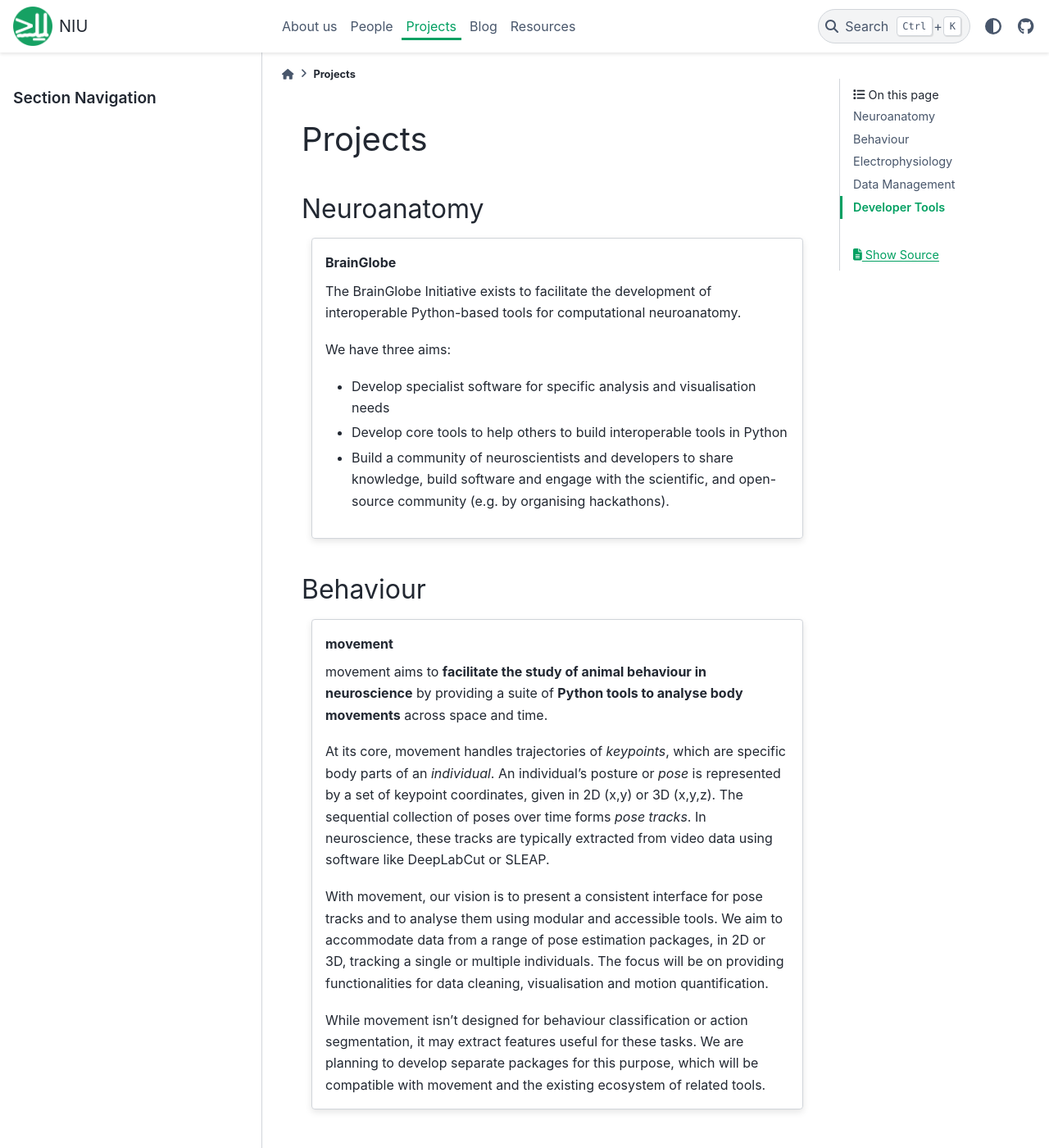
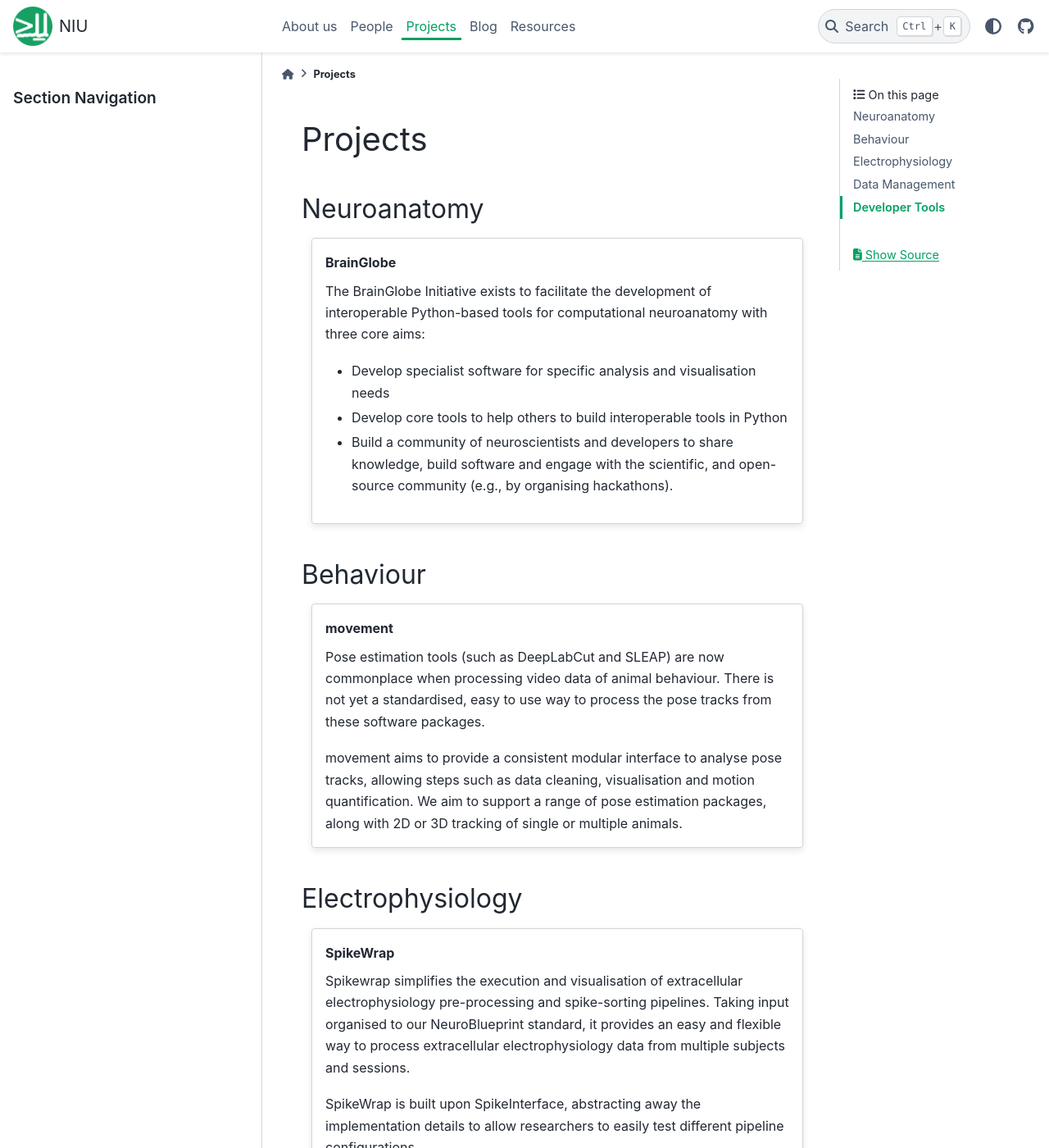
Before and after one commit to neuroinformatics-unit/neuroinformatics-unit.github.io, a Sphinx documentation site: the page built from docs/source/projects.md, in a window 1280 px wide and 1400 px high. Shown: the whole window at 82% size. Built offline with Sphinx 7.4.7 and the PyData theme 0.15.4, drawn with Linux system fonts in a browser that asks for light colours; some of the changed text lies outside the part shown.

Commit message:
Make project descriptions higher level

```diff
--- a/docs/source/projects.md
+++ b/docs/source/projects.md
@@ -5,13 +5,13 @@
 :::{grid-item-card} BrainGlobe
 :link: https://brainglobe.info/
 
-The BrainGlobe Initiative exists to facilitate the development of interoperable Python-based tools for computational neuroanatomy.
-
-We have three aims:
+The BrainGlobe Initiative exists to facilitate the development of interoperable Python-based tools for computational
+neuroanatomy with three core aims:
 
 * Develop specialist software for specific analysis and visualisation needs
 * Develop core tools to help others to build interoperable tools in Python
-* Build a community of neuroscientists and developers to share knowledge, build software and engage with the scientific, and open-source community (e.g. by organising hackathons).
+* Build a community of neuroscientists and developers to share knowledge, build software and engage with the scientific,
+and open-source community (e.g., by organising hackathons).
 :::
 ::::
 
@@ -21,13 +21,13 @@ We have three aims:
 :::{grid-item-card} movement
 :link: https://movement.neuroinformatics.dev/
 
-movement aims to **facilitate the study of animal behaviour in neuroscience** by providing a suite of **Python tools to analyse body movements** across space and time.
+Pose estimation tools (such as DeepLabCut and SLEAP) are now commonplace when processing video data of animal
+behaviour. There is not yet a standardised, easy to use way to process the pose tracks from these software packages.
 
-At its core, movement handles trajectories of *keypoints*, which are specific body parts of an *individual*. An individual's posture or *pose* is represented by a set of keypoint coordinates, given in 2D (x,y) or 3D (x,y,z). The sequential collection of poses over time forms *pose tracks*. In neuroscience, these tracks are typically extracted from video data using software like DeepLabCut or SLEAP.
+movement aims to provide a consistent modular interface to analyse pose tracks, allowing steps such as data cleaning,
+visualisation and motion quantification. We aim to support a range of pose estimation packages, along with 2D or 3D
+tracking of single or multiple animals.
 
-With movement, our vision is to present a consistent interface for pose tracks and to analyse them using modular and accessible tools. We aim to accommodate data from a range of pose estimation packages, in 2D or 3D, tracking a single or multiple individuals. The focus will be on providing functionalities for data cleaning, visualisation and motion quantification.
-
-While movement isn't designed for behaviour classification or action segmentation, it may extract features useful for these tasks. We are planning to develop separate packages for this purpose, which will be compatible with movement and the existing ecosystem of related tools.
 :::
 ::::
 
@@ -35,11 +35,13 @@ While movement isn't designed for behaviour classification or action segmentatio
 ::::{grid} 1 1 1 1
 :::{grid-item-card} SpikeWrap
 :link: https://github.com/neuroinformatics-unit/spikewrap
-Spikewrap is a tool to simplify the execution and visualisation of extracellular electrophysiology pre-processing and spike-sorting pipelines. Taking input organised to our NeuroBlueprint standard, it will provide a flexible way to process an entire project's electrophysiological data with an easy-to-use interface.
+Spikewrap simplifies the execution and visualisation of extracellular electrophysiology pre-processing and
+spike-sorting pipelines. Taking input organised to our NeuroBlueprint standard, it provides an easy and flexible way to
+process extracellular electrophysiology data from multiple subjects and sessions.
 
-Under the hood Spikewrap utilises the power of SpikeInterface, an open-source tool with many contributors in the electrophysiology analysis field. Spikewrap aims to abstract away the implementation details to allow researchers to test different pipeline configurations with the click of a button.
+SpikeWrap is built upon SpikeInterface, abstracting away the implementation details to allow researchers to easily
+test different pipeline configurations.
 
-We actively contribute to the development of SpikeInterface, ensuring that our efforts benefit existing community projects.
 :::
 ::::
 
@@ -52,24 +54,17 @@ We actively contribute to the development of SpikeInterface, ensuring that our e
 NeuroBlueprint is a project folder structure specification designed for systems neuroscience in animal models.
 It is inspired by, and based on the BIDS specification, widely used in human neuroimaging.
 
-The NeuroBlueprint specification provides a set of rules and guidelines for project folder organisation, ensuring consistent data management within and between labs.
-This standardisation makes data-sharing and collaboration much simpler, and allows sharing of analysis tools that can operate on predictable folder structures.
-
-Read the specification on the website, or discuss and contribute at GitHub.
+The NeuroBlueprint specification provides a set of rules and guidelines for project folder organisation, ensuring
+consistent data management within and between labs.
+This standardisation makes data-sharing and collaboration much simpler, and allows sharing of analysis tools that
+can operate on predictable folder structures.
 :::
 
 :::{grid-item-card} DataShuttle
 :link: https://datashuttle.neuroinformatics.dev
-Datashuttle is a neuroscience-project manager tool that simplifies building project folders and transferring data.
-
-Datashuttle includes tools for automated generation and transfer of project folders formatted to the NeuroBlueprint specification.
-
-It also contains features to assist in data transfer, including:
-* Manage files across multiple data-collection computers by synchronising
-  all data to with a centrally stored project.
-* Easily manage data transfers for processing and analysis by selecting only a sub-set of data to move (e.g. specific subjects, sessions or data types).
+DataShuttle is a tool for automated generation of project folders formatted to the NeuroBlueprint specification.
+It also allows these folders to be easily synchronised between computers.
 :::
-
 ::::
 
 ## Developer Tools
```
